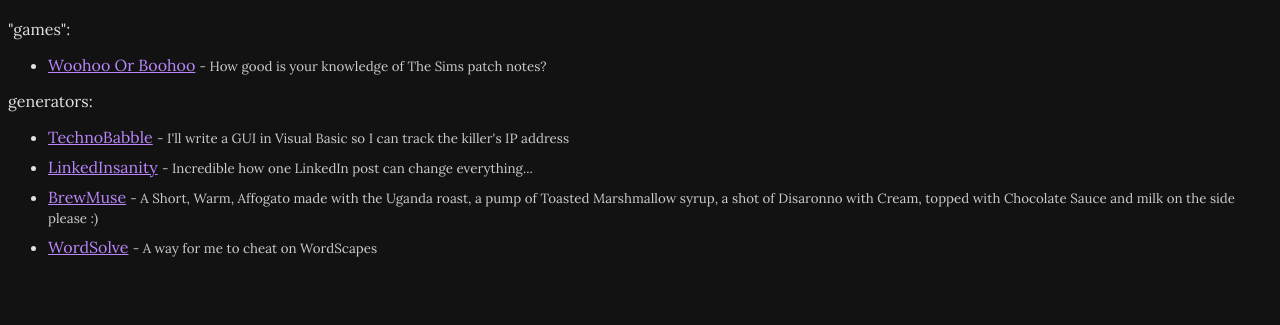
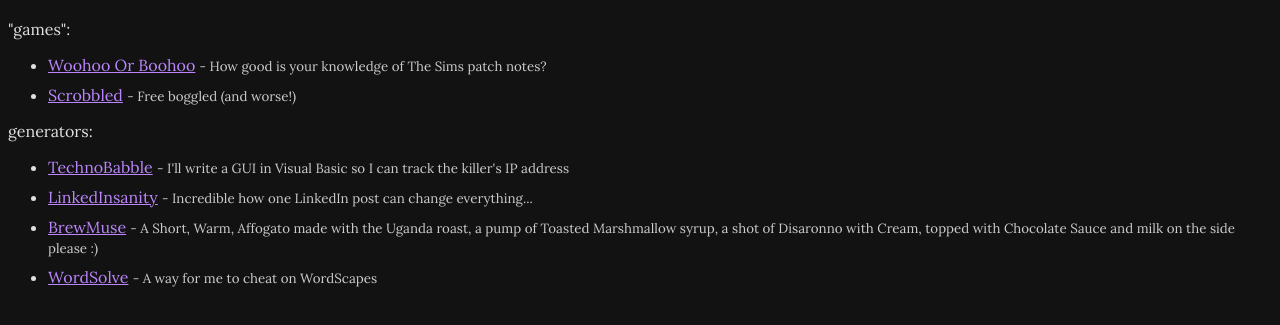
Before and after one commit to l-paz91/l-paz91.github.io, a plain HTML site: page index.html in a window 1280 px wide. Shown: the part 65-390 px from the top of the page. Drawn offline with Linux system fonts and the light colour scheme.

Commit message:
update main page

```diff
--- a/index.html
+++ b/index.html
@@ -12,6 +12,10 @@
         <li>
             <a href="https://l-paz91.github.io/WoohooOrBoohoo">Woohoo Or Boohoo</a>
             <span> - How good is your knowledge of The Sims patch notes?</span>
+        </li>
+        <li>
+            <a href="https://l-paz91.github.io/Scrobbled/index.html">Scrobbled</a>
+            <span> - Free boggled (and worse!)</span>
         </li>
     </ul>
     <p>generators:</p>
```
